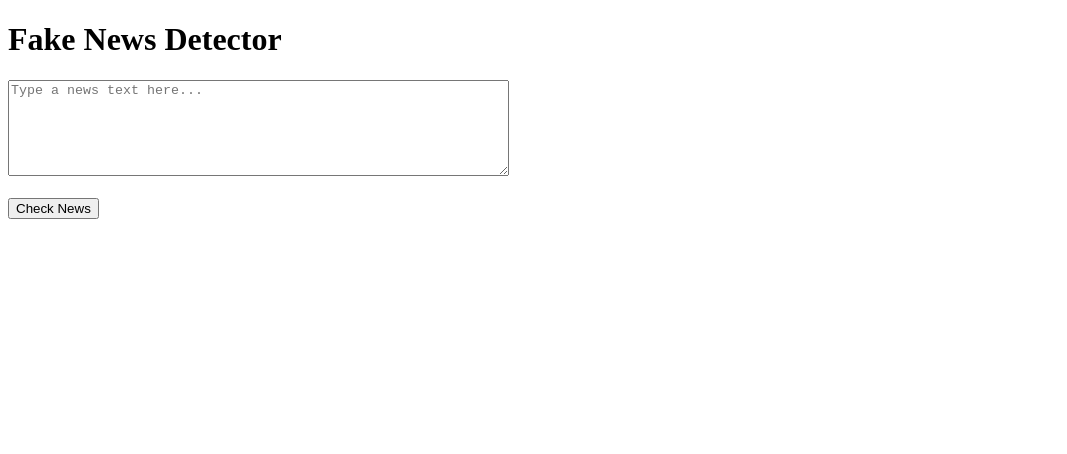
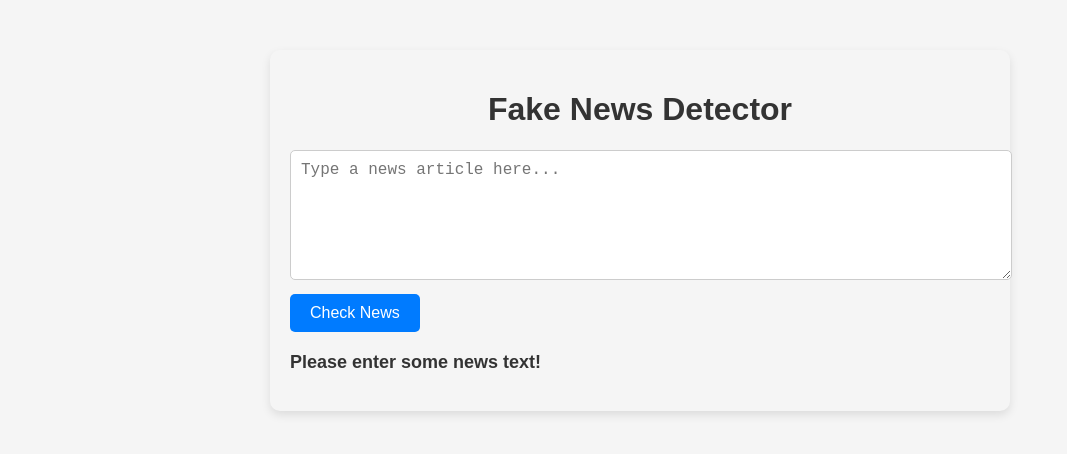
Before and after one commit to motsem021/fake_news_detection, a plain HTML site: page index.html in a window 1280 px wide. Both pictures are taken after a click on the button "Check News". Shown: the whole page, without its empty margins (0-1067 px from the left). Drawn offline with Linux system fonts and the light colour scheme; no server answers.

Commit message:
Update index.html

```diff
--- a/index.html
+++ b/index.html
@@ -1,25 +1,85 @@
 <!DOCTYPE html>
 <html>
 <head>
+  <meta charset="UTF-8">
   <title>Fake News Detector</title>
+  <style>
+    body {
+      font-family: Arial, sans-serif;
+      max-width: 700px;
+      margin: 50px auto;
+      padding: 20px;
+      background-color: #f5f5f5;
+      border-radius: 10px;
+      box-shadow: 0 4px 10px rgba(0,0,0,0.1);
+    }
+    h1 {
+      text-align: center;
+      color: #333;
+    }
+    textarea {
+      width: 100%;
+      font-size: 16px;
+      padding: 10px;
+      border-radius: 5px;
+      border: 1px solid #ccc;
+      resize: vertical;
+    }
+    button {
+      padding: 10px 20px;
+      font-size: 16px;
+      border-radius: 5px;
+      border: none;
+      background-color: #007bff;
+      color: white;
+      cursor: pointer;
+      margin-top: 10px;
+    }
+    button:hover {
+      background-color: #0056b3;
+    }
+    #result {
+      margin-top: 20px;
+      font-size: 18px;
+      font-weight: bold;
+      color: #333;
+    }
+  </style>
 </head>
 <body>
   <h1>Fake News Detector</h1>
-  <textarea id="news" rows="6" cols="60" placeholder="Type a news text here..."></textarea><br><br>
+  <textarea id="news" rows="6" placeholder="Type a news article here..."></textarea><br>
   <button onclick="predict()">Check News</button>
 
   <h3 id="result"></h3>
 
   <script>
     async function predict() {
-      let text = document.getElementById("news").value;
-      let res = await fetch("http://13.223.102.144:5000/predict", {
-        method: "POST",
-        headers: {"Content-Type": "application/json"},
-        body: JSON.stringify({text: text})
-      });
-      let data = await res.json();
-      document.getElementById("result").innerText = "Result: " + data.prediction;
+      const text = document.getElementById("news").value.trim();
+
+      if (!text) {
+        document.getElementById("result").innerText = "Please enter some news text!";
+        return;
+      }
+
+      try {
+        const response = await fetch("http://13.220.23.55:5000/predict", {
+          method: "POST",
+          headers: { "Content-Type": "application/json" },
+          body: JSON.stringify({ text })
+        });
+
+        if (!response.ok) {
+          throw new Error(`Server error: ${response.status}`);
+        }
+
+        const data = await response.json();
+        document.getElementById("result").innerText = "Result: " + data.prediction;
+
+      } catch (error) {
+        console.error(error);
+        document.getElementById("result").innerText = "Error: Unable to reach the API. Make sure the EC2 instance is running and port 5000 is open.";
+      }
     }
   </script>
 </body>
```
